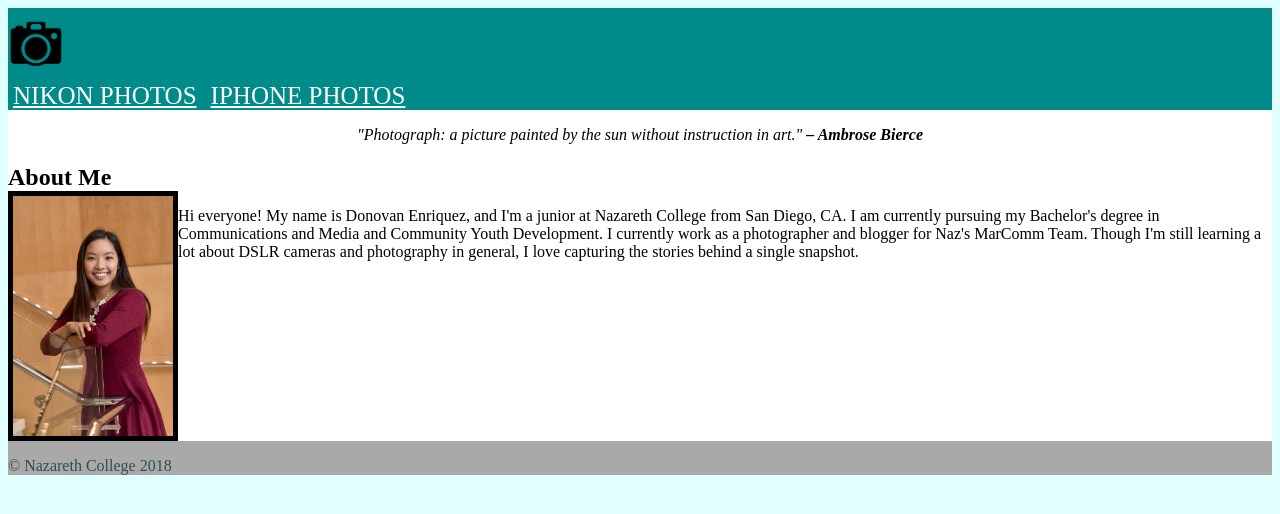
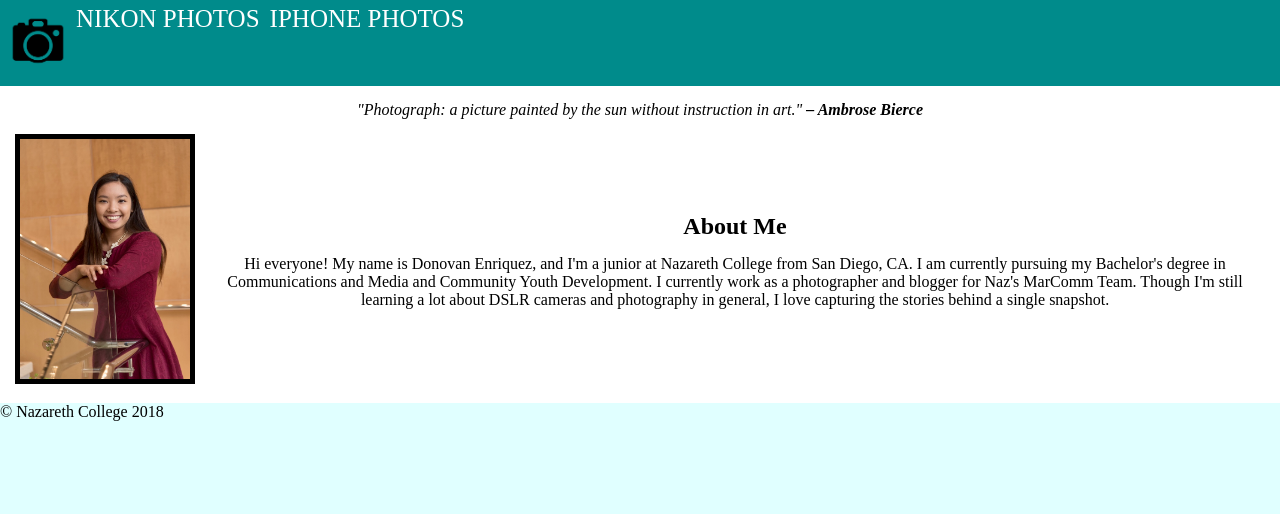
Before and after one commit to denriqu3/assignment3, a plain HTML site: page Index.html in a window 1280 px wide. Drawn offline with Linux system fonts and the light colour scheme.

Commit message:
fixed bio

```diff
--- a/Index.html
+++ b/Index.html
@@ -9,32 +9,33 @@
 </head>
 
 <body>
-    <div class="flexheader">
-        <header class="flexcontainer">
-            <div class="flexnav">
-                <a href="Index.html"><img src="Images/logo.png " alt="camera logo " height="70 " id="logo"></a>
-            </div>
-            <div class="flexcontainer">
+    <div>
+        <header>
+            <div class="flexheader">
+                <a href="Index.html">
+                    <img src="Images/logo.png " alt="camera logo " height="70px" id="logo">
+                </a>
                 <nav>
-                    <a href="Nikon%20Photos.html" class="links ">NIKON PHOTOS</a>
-                    <a href="iPhone%20Photos.html" class="links ">IPHONE PHOTOS</a>
+                    <a href="Nikon%20Photos.html">NIKON PHOTOS</a>
+                    <a href="iPhone%20Photos.html">IPHONE PHOTOS</a>
                 </nav>
             </div>
         </header>
         <main class="flexmain">
-            <div class="flexcontainer">
+            <div style="padding-bottom: 15px">
                 <p style="text-align: center; font-family: serif;"><em>"Photograph: a picture painted by the sun without instruction in art." <strong>– Ambrose Bierce</strong></em></p>
             </div>
-            <div class="flexcontainer">
-                <h2>About Me</h2>
-                <div class="flexbio"><img src="Images/portrait.jpg" alt="Picture of Dono" height="250" width="180">
+            <div class="flexbio1">
+                <div><img src="Images/portrait.jpg" alt="Picture of Dono" height="250" width="180"></div>
+                <div class="flexbio2">
+                    <h2>About Me</h2>
                     <p>Hi everyone! My name is Donovan Enriquez, and I'm a junior at Nazareth College from San Diego, CA. I am currently pursuing my Bachelor's degree in Communications and Media and Community Youth Development. I currently work as a photographer and blogger for Naz's MarComm Team. Though I'm still learning a lot about DSLR cameras and photography in general, I love capturing the stories behind a single snapshot.</p>
                 </div>
             </div>
         </main>
         <footer class="flexfooter">
             <div>
-                <p style="text-align: center; color: darkslategrey;">&copy; Nazareth College 2018</p>
+                <p>&copy; Nazareth College 2018</p>
             </div>
         </footer>
     </div>
--- a/css/flexbox.css
+++ b/css/flexbox.css
@@ -1,29 +1,45 @@
 .flexcontainer {
     display: flex;
     flex-direction: column;
+    flex-wrap: wrap;
 }
 
-.flexheaer {
+.flexheader {
     display: flex;
+    flex-wrap: wrap;
     background-color: darkcyan;
+    flex-direction: row;
 }
 
-.flexnav {
-    display: flex;
-}
 
 .flexmain {
     display: flex;
     background-color: white;
     flex-direction: column;
+    padding: 15px;
 }
 
-.flexbio {
+.flexbio1 {
     display: flex;
+    flex-direction: row;
+}
 
+.flexbio2 {
+    display: flex;
+    flex-direction: column;
+    justify-content: center;
+    text-align: center;
+    padding-left: 10px;
+
+}
+
+.fleximg {
+    display: flex;
+    flex-direction: row;
 }
 
 .flexfooter {
     display: flex;
-    background-color: darkgrey;
+    background-color: lightcyan;
+    align-content: center;
 }
--- a/css/styles.css
+++ b/css/styles.css
@@ -5,14 +5,16 @@ html {
 
 * {
     box-sizing: border-box;
-    margin-bottom: inherit
+    margin: 0;
 }
 
 header {
     background-color: darkcyan;
 }
 
-
+nav {
+    display: flex;
+    justify-content: center;
 }
 
 main {
@@ -20,7 +22,7 @@ main {
 }
 
 footer {
-    background-color: darkgray;
+    background-color: lightcyan;
 }
 
 img {
@@ -29,13 +31,17 @@ img {
     border-color: black;
 }
 
-.links {
+a {
     padding: 5px;
     font-size: 25px;
-    color: white
+    color: white;
+    text-decoration: none;
 }
 
-
+h2 {
+    text-align: center;
+    padding-bottom: 15px;
+}
 
 /*#special-image {
     box-shadow: #000000 5px 5px;
@@ -46,4 +52,5 @@ img {
 {
     border: none;
     color: white;
+    padding-left: 5px;
 }
```
Also changed, not shown: Nikon Photos.html (+11 -9 lines), iPhone Photos.html (+11 -9 lines).
